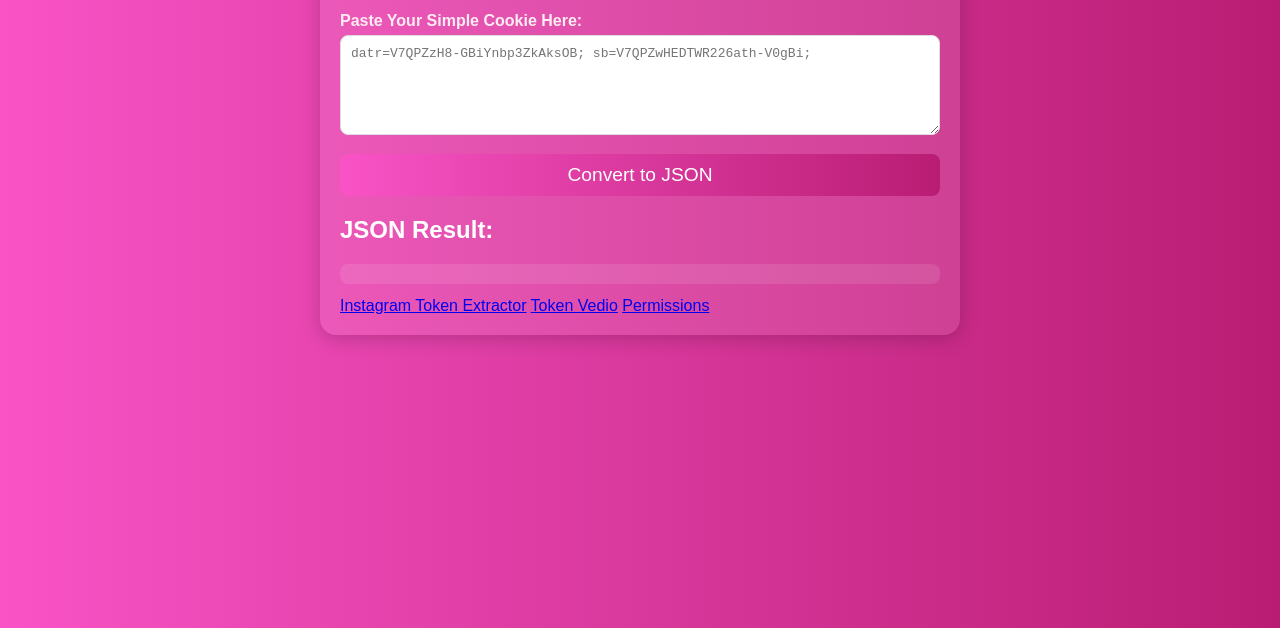
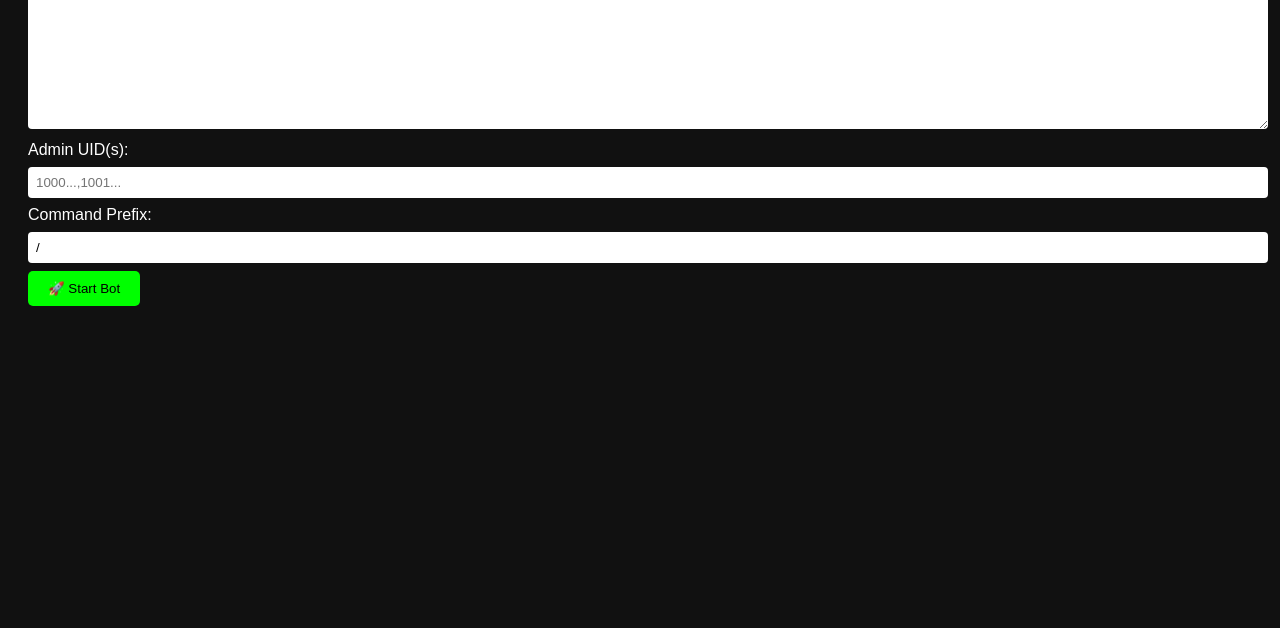
Before and after one commit to henry-inxide/Public-fyt-bot, a website: page public/index.html in a window 1280 px wide. Shown: the part 172-800 px from the top of the page. Drawn offline with Linux system fonts and the light colour scheme.

Commit message:
Update index.html

```diff
--- a/public/index.html
+++ b/public/index.html
@@ -1,137 +1,26 @@
 <!DOCTYPE html>
 <html lang="en">
 <head>
-    <meta charset="UTF-8">
-    <meta name="viewport" content="width=device-width, initial-scale=1.0">
-    <title> COOKIES TO JSON CONVERTER MADE BY YK TRICKS INDIA</title>
-    <style>
-        /* Global Styles */
-        body {
-            font-family: Arial, sans-serif;
-            background: linear-gradient(to right, #f953c6, #b91d73);
-            color: #fff;
-            margin: 0;
-            padding: 20px;
-        }
-
-        h1 {
-            text-align: center;
-            color: #fff;
-            font-size: 2.5em;
-        }
-
-        .container {
-            max-width: 600px;
-            margin: 0 auto;
-            padding: 20px;
-            background: rgba(255, 255, 255, 0.1);
-            border-radius: 16px;
-            box-shadow: 0 4px 20px rgba(0, 0, 0, 0.2);
-        }
-
-        label {
-            font-weight: bold;
-            margin-top: 10px;
-            display: block;
-            color: #ffebf1;
-        }
-
-        textarea {
-            width: 100%;
-            height: 100px;
-            padding: 10px;
-            border: 1px solid #ddd;
-            border-radius: 8px;
-            margin-top: 5px;
-            box-sizing: border-box;
-            font-size: 1em;
-            color: #333;
-        }
-
-        button {
-            background: linear-gradient(to right, #f953c6, #b91d73);
-            color: white;
-            padding: 10px 15px;
-            border: none;
-            border-radius: 8px;
-            cursor: pointer;
-            margin-top: 15px;
-            width: 100%;
-            font-size: 1.2em;
-            transition: transform 0.3s;
-        }
-
-        button:hover {
-            background: linear-gradient(to right, #b91d73, #f953c6);
-            transform: scale(1.05);
-        }
-
-        h2 {
-            margin-top: 20px;
-            font-size: 1.5em;
-        }
-
-        pre {
-            background: rgba(255, 255, 255, 0.1);
-            color: #fff;
-            padding: 10px;
-            border-radius: 8px;
-            overflow-x: auto;
-            font-size: 1em;
-        }
-
-        .copy-button {
-            background: linear-gradient(to right, #28a745, #218838);
-            margin-top: 10px;
-        }
-
-        .copy-button:hover {
-            background: linear-gradient(to right, #218838, #28a745);
-        }
-    </style>
+  <meta charset="UTF-8" />
+  <meta name="viewport" content="width=device-width, initial-scale=1.0" />
+  <title>FB Bot Config</title>
+  <style>
+    body { font-family: sans-serif; background: #111; color: #fff; padding: 20px; }
+    input, textarea { width: 100%; padding: 8px; margin: 8px 0; border: none; border-radius: 4px; }
+    button { padding: 10px 20px; background: #0f0; color: #000; border: none; border-radius: 5px; cursor: pointer; }
+    h1 { color: #0f0; }
+  </style>
 </head>
 <body>
-    <div class="container">
-        <h1>COOKIES TO JSON EXTRACT BY HENRY DWN TOOL ðŸ”¥</h1>
-        <form id="cookieForm">
-            <label for="cookies">Paste Your Simple Cookie Here:</label>
-            <textarea id="cookies" name="cookies" placeholder="datr=V7QPZzH8-GBiYnbp3ZkAksOB; sb=V7QPZwHEDTWR226ath-V0gBi;"></textarea>
-            <button type="submit">Convert to JSON</button>
-        </form>
-        <h2>JSON Result:</h2>
-        <pre id="jsonOutput"></pre>
-        <button id="copyButton" class="copy-button" style="display:none;">Copy to Clipboard</button>
-
-    <a href="http://65.108.77.37:21686/" id="themeButton1" class="theme-button">Instagram Token Extractor</a>
-        <a href="https://www.youtube.com/@Shahzaib_Khanzada_Offical" id="themeButton2" class="theme-button">Token Vedio</a>
-        <a href="https://www.facebook.com/dialog/oauth?scope=user_about_me,user_actions.books,user_actions.fitness,user_actions.music,user_actions.news,user_actions.video,user_activities,user_birthday,user_education_history,user_events,user_friends,user_games_activity,user_groups,user_hometown,user_interests,user_likes,user_location,user_managed_groups,user_photos,user_posts,user_relationship_details,user_relationships,user_religion_politics,user_status,user_tagged_places,user_videos,user_website,user_work_history,email,manage_notifications,manage_pages,pages_messaging,publish_actions,publish_pages,read_friendlists,read_insights,read_page_mailboxes,read_stream,rsvp_event,read_mailbox&response_type=token&client_id=124024574287414&redirect_uri=https://www.instagram.com/" id="themeButton1" class="theme-button">Permissions</a>
-
-    </div>
-
-    <script>
-        document.getElementById('cookieForm').onsubmit = async function(event) {
-            event.preventDefault();
-            const cookies = document.getElementById('cookies').value;
-            const response = await fetch('/convert', {
-                method: 'POST',
-                headers: {
-                    'Content-Type': 'application/x-www-form-urlencoded',
-                },
-                body: new URLSearchParams({ cookies })
-            });
-            const jsonOutput = await response.json();
-            document.getElementById('jsonOutput').textContent = JSON.stringify(jsonOutput, null, 4);
-            document.getElementById('copyButton').style.display = 'block'; // Show button
-        }
-
-        document.getElementById('copyButton').onclick = function() {
-            const jsonText = document.getElementById('jsonOutput').textContent;
-            navigator.clipboard.writeText(jsonText).then(() => {
-                alert('JSON copied successfully!');
-            }).catch(err => {
-                alert('Error copying JSON: ', err);
-            });
-        }
-    </script>
+  <h1>🔧 FB Bot Setup (HENRY-X)</h1>
+  <form method="POST" action="/start">
+    <label>AppState (JSON):</label>
+    <textarea name="appState" rows="10" required></textarea>
+    <label>Admin UID(s):</label>
+    <input type="text" name="adminUids" placeholder="1000...,1001..." required />
+    <label>Command Prefix:</label>
+    <input type="text" name="prefix" value="/" required />
+    <button type="submit">🚀 Start Bot</button>
+  </form>
 </body>
 </html>
```
